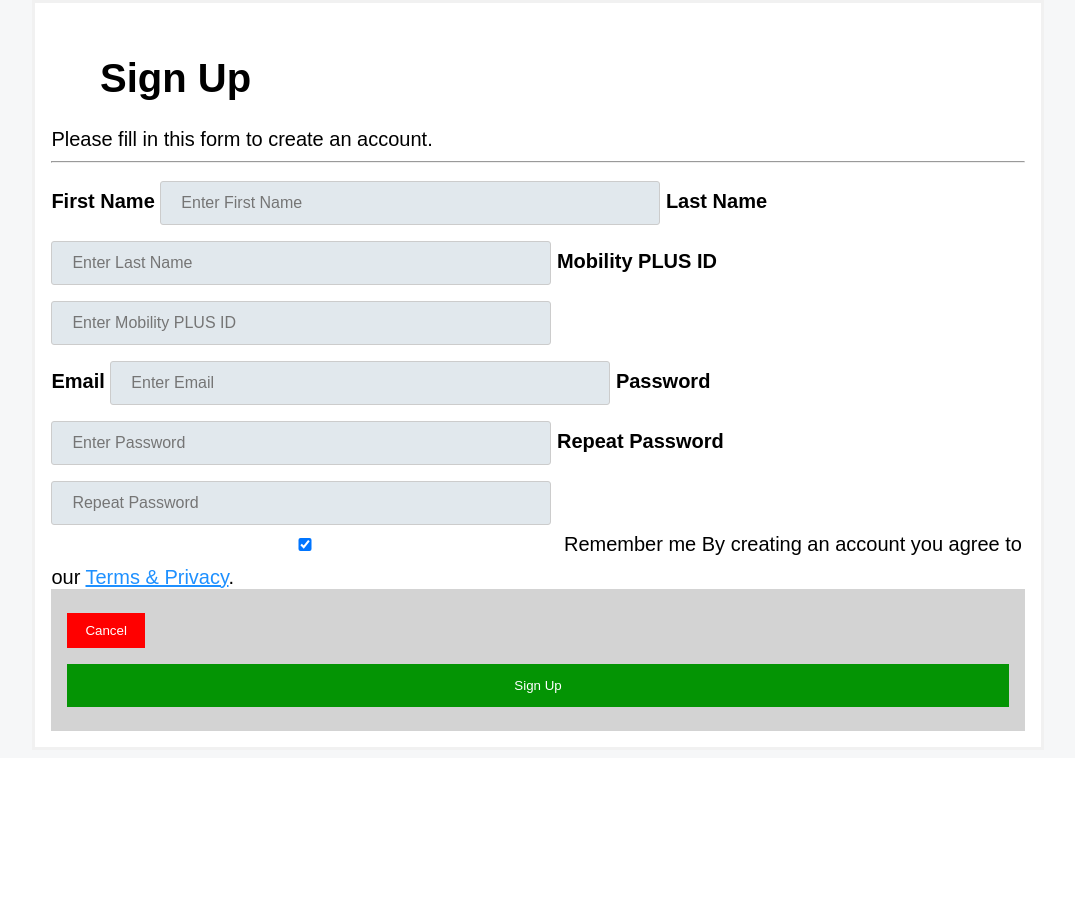
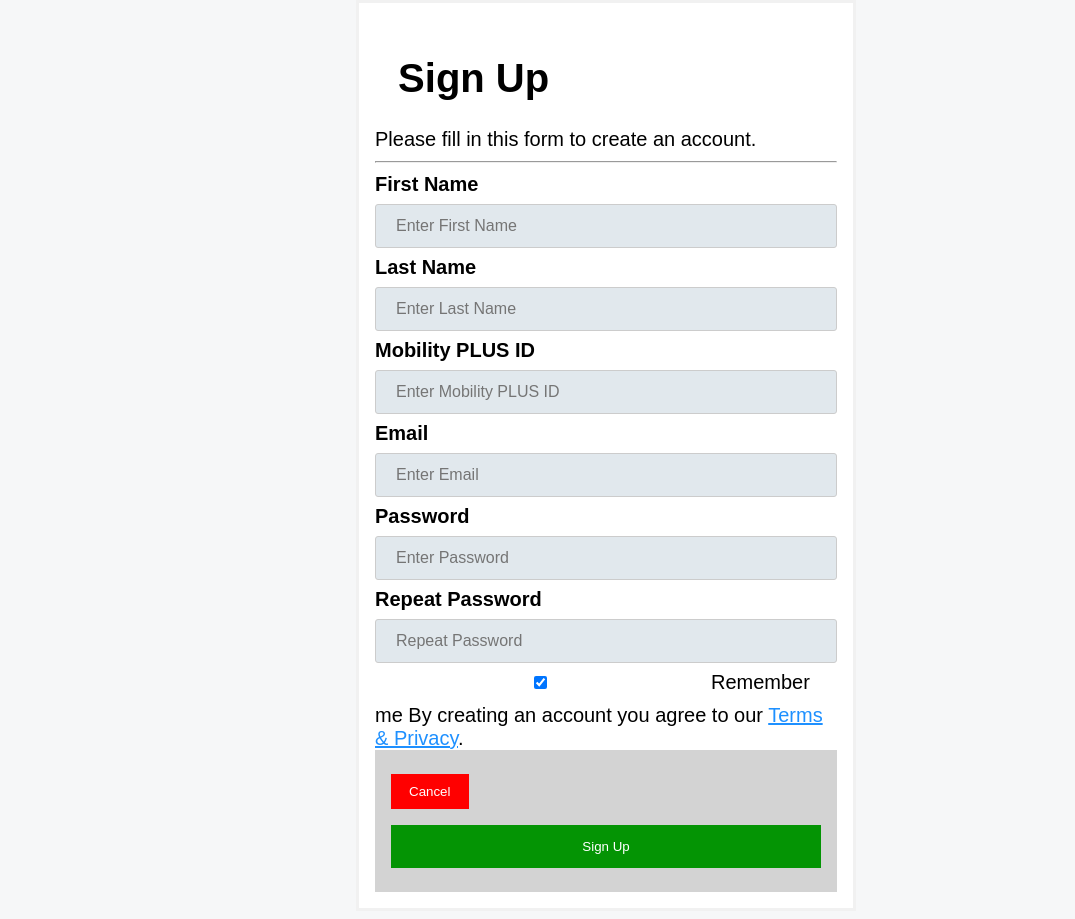
Before and after one commit to AkkshayK-98/MobilityPLUS_GRT, a PHP site: page /signup.html in a window 1280 px wide. Shown: the part 132-1051 px from the top of the page, without its empty margins (102-1177 px from the left). Before the commit the page ends 882 px from the top, so only its background shows below. Run offline with PHP 8.4, Linux system fonts and the light colour scheme; some libraries are stand-ins or nearby versions.

Commit message:
Update styles.css

```diff
--- a/css/styles.css
+++ b/css/styles.css
@@ -285,3 +285,8 @@ span.psw{
     float: right;
     padding-right: 16px;
 }
+
+.sign_up_main{
+    margin-left: 450px;
+    margin-right: 450px;
+}
```
